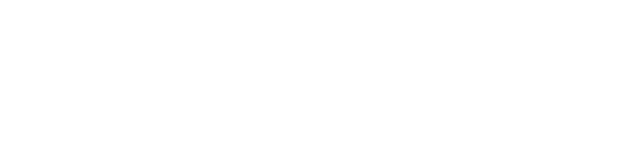
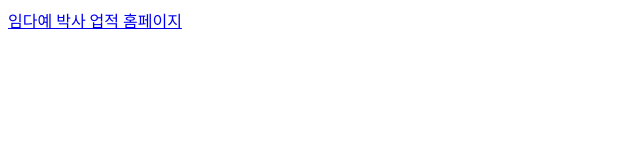
Before and after one commit to KYJiya/KYJiya.github.io, a plain HTML site: page index.html in a window 1280 px wide. Shown: the whole page, without its empty margins (0-640 px from the left). Drawn offline with Linux system fonts and the light colour scheme.

Commit message:
Update index.html

```diff
--- a/index.html
+++ b/index.html
@@ -1,7 +1,9 @@
 <!DOCTYPE html>
 <html>
   <head>
+    <title>권용준 Portpolio</title>
   </head>
   <body>
+    <a href="dayelim.github.io">임다예 박사 업적 홈페이지</
   </body>
 </html>
```
